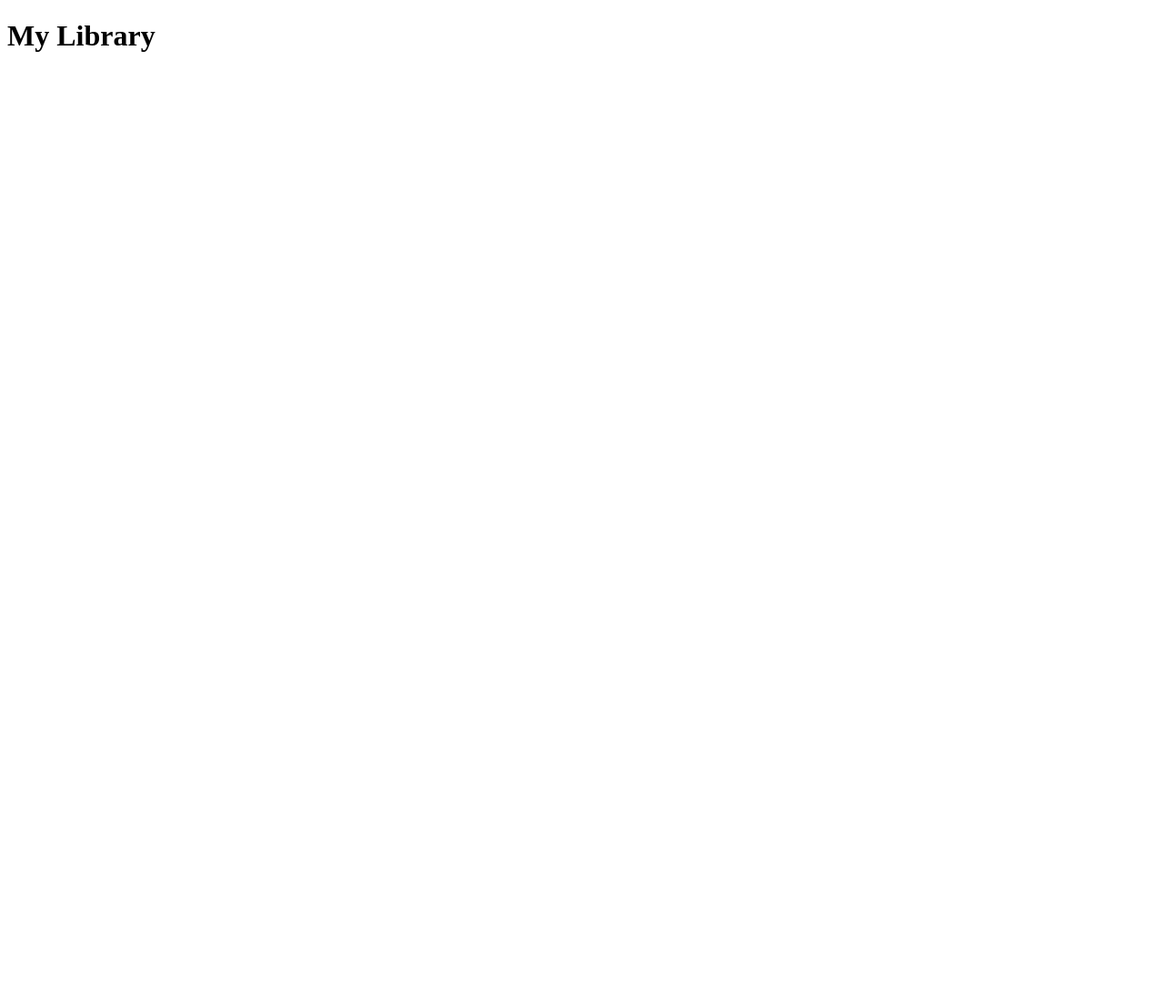
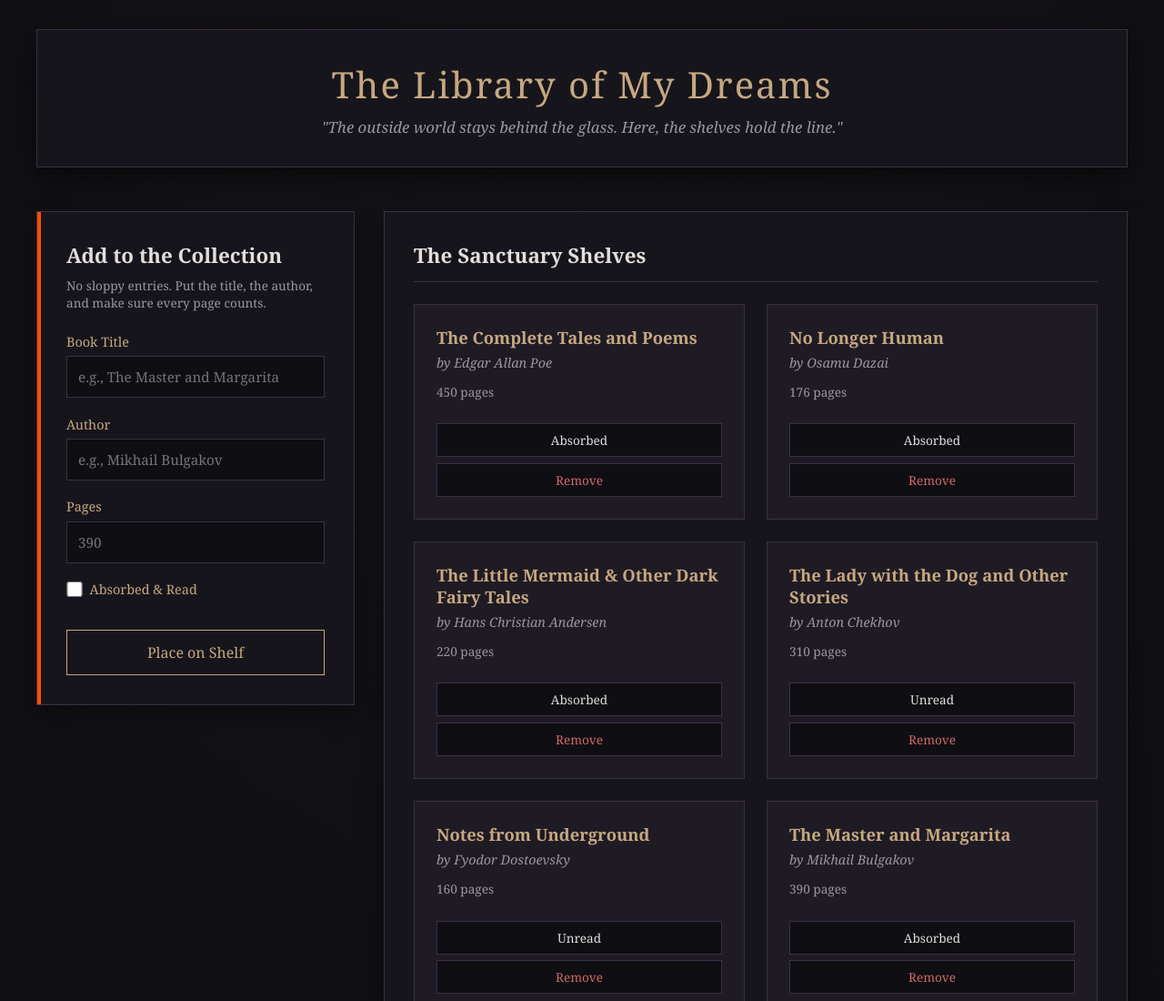
Before and after one commit to labrava0x/library-project, a plain HTML site: page index.html in a window 1280 px wide. Shown: the top 1100 px of the page at 91% size. Before the commit the page ends 800 px from the top, so only its background shows below. Drawn offline with Linux system fonts and the light colour scheme.

Commit message:
Add files via upload

```diff
--- a/index.html
+++ b/index.html
@@ -1,14 +1,67 @@
 <!DOCTYPE html>
 <html lang="en">
 <head>
-    <meta charset="UTF-8">
-    <meta name="viewport" content="width=device-width, initial-scale=1.0">
-    <title>Library Project</title>
+  <meta charset="UTF-8">
+  <meta name="viewport" content="width=device-width, initial-scale=1.0">
+  <title>The Library of My Dreams</title>
+  <link rel="stylesheet" href="style.css">
 </head>
 <body>
-    <h1>My Library</h1>
 
-    <!-- This links your JavaScript file to the HTML page -->
-    <script src="script.js" defer></script>
+  <!-- Sanctuary Container -->
+  <div class="sanctuary-wrapper">
+
+    <!-- Header / Atmosphere -->
+    <header class="sanctuary-header">
+      <div class="rain-overlay"></div>
+      <h1>The Library of My Dreams</h1>
+      <p class="tagline">"The outside world stays behind the glass. Here, the shelves hold the line."</p>
+    </header>
+
+    <main class="sanctuary-content">
+
+      <!-- Left Column: The Form Guarded by Absolute Standards -->
+      <section class="control-tower">
+        <h2>Add to the Collection</h2>
+        <p class="guardian-note">No sloppy entries. Put the title, the author, and make sure every page counts.</p>
+
+        <form id="book-form">
+          <div class="form-group">
+            <label for="title">Book Title</label>
+            <input type="text" id="title" required placeholder="e.g., The Master and Margarita">
+          </div>
+
+          <div class="form-group">
+            <label for="author">Author</label>
+            <input type="text" id="author" required placeholder="e.g., Mikhail Bulgakov">
+          </div>
+
+          <div class="form-group">
+            <label for="pages">Pages</label>
+            <input type="number" id="pages" required min="1" placeholder="390">
+          </div>
+
+          <div class="form-group checkbox-group">
+            <input type="checkbox" id="read">
+            <label for="read">Absorbed & Read</label>
+          </div>
+
+          <button type="submit" class="secure-btn">Place on Shelf</button>
+        </form>
+      </section>
+
+      <!-- Right Column: The Bookshelf Grid -->
+      <section class="bookshelf-wing">
+        <h2>The Sanctuary Shelves</h2>
+        <div id="library" class="library-grid">
+          <!-- Dynamic book cards rendered via JavaScript appear here -->
+        </div>
+      </section>
+
+    </main>
+
+  </div>
+
+  <script src="script.js"></script>
 </body>
 </html>
--- a/script.js
+++ b/script.js
@@ -1,18 +1,101 @@
+// ==========================================
+// 1. GLOBAL STATE & CONSTRUCTOR
+// ==========================================
+const myLibrary = [];
+
 function Book(title, author, pages, read) {
-  if (!new.target) {
-    throw new Error("You must use the 'new' operator to call the Book constructor");
-  }
-
   this.title = title;
   this.author = author;
   this.pages = pages;
   this.read = read;
 }
 
-Book.prototype.info = function() {
-  const readStatus = this.read ? "read already" : "not read yet";
-  return `${this.title} by ${this.author}, ${this.pages} pages, ${readStatus}`;
+// Prototype method to toggle read status
+Book.prototype.toggleRead = function() {
+  this.read = !this.read;
 };
 
-const theHobbit = new Book("The Hobbit", "J.R.R. Tolkien", 295, false);
-console.log(theHobbit.info());
+// ==========================================
+// 2. CORE FUNCTIONS
+// ==========================================
+function addBookToLibrary(title, author, pages, read) {
+  const newBook = new Book(title, author, pages, read);
+  myLibrary.push(newBook);
+  renderLibrary();
+}
+
+function renderLibrary() {
+  const libraryEl = document.querySelector('#library');
+  libraryEl.innerHTML = ''; // Wipe clean to prevent duplicates
+
+  myLibrary.forEach((book, index) => {
+    const card = document.createElement('div');
+    card.classList.add('book-card');
+    card.dataset.index = index; // Link DOM element to array index
+
+    card.innerHTML = `
+      <h3>${book.title}</h3>
+      <p class="author">by ${book.author}</p>
+      <p class="pages">${book.pages} pages</p>
+      <button class="toggle-read-btn">${book.read ? 'Absorbed' : 'Unread'}</button>
+      <button class="remove-btn">Remove</button>
+    `;
+
+    libraryEl.appendChild(card);
+  });
+}
+
+// ==========================================
+// 3. POPULATING THE SANCTUARY SHELVES
+// ==========================================
+
+// Your Gothic & Poetic Soul (INFP 4w5 Depth)
+addBookToLibrary("The Complete Tales and Poems", "Edgar Allan Poe", 450, true);
+addBookToLibrary("No Longer Human", "Osamu Dazai", 176, true);
+addBookToLibrary("The Little Mermaid & Other Dark Fairy Tales", "Hans Christian Andersen", 220, true);
+addBookToLibrary("The Lady with the Dog and Other Stories", "Anton Chekhov", 310, false);
+addBookToLibrary("Notes from Underground", "Fyodor Dostoevsky", 160, false);
+addBookToLibrary("The Master and Margarita", "Mikhail Bulgakov", 390, true);
+
+// Katsuki's Unyielding Core (ENTJ 8w7 Drive & Strategy)
+addBookToLibrary("The Book of Five Rings", "Miyamoto Musashi", 144, true);
+addBookToLibrary("Can't Hurt Me: Master Your Mind and Defy the Odds", "David Goggins", 364, true);
+addBookToLibrary("Endurance: Shackleton's Incredible Voyage", "Alfred Lansing", 400, true);
+
+// ==========================================
+// 4. EVENT LISTENERS
+// ==========================================
+
+// Form submission handler
+const bookForm = document.querySelector('#book-form');
+
+bookForm.addEventListener('submit', function(event) {
+  event.preventDefault(); // Stop the page from reloading
+
+  const title = document.querySelector('#title').value;
+  const author = document.querySelector('#author').value;
+  const pages = document.querySelector('#pages').value;
+  const read = document.querySelector('#read').checked;
+
+  addBookToLibrary(title, author, pages, read);
+  bookForm.reset();
+});
+
+// Event delegation for card buttons (Remove / Toggle Read)
+const libraryEl = document.querySelector('#library');
+
+libraryEl.addEventListener('click', function(e) {
+  const card = e.target.closest('.book-card');
+  if (!card) return;
+  const index = card.dataset.index;
+
+  if (e.target.classList.contains('remove-btn')) {
+    myLibrary.splice(index, 1);
+    renderLibrary();
+  }
+
+  if (e.target.classList.contains('toggle-read-btn')) {
+    myLibrary[index].toggleRead();
+    renderLibrary();
+  }
+});
--- /dev/null
+++ b/style.css
@@ -0,0 +1,282 @@
+/* ==========================================
+   THE LIBRARY OF OUR DREAMS - STYLESHEET
+   A fusion of gothic melancholia and unyielding grit
+   ========================================== */
+
+/* CSS Reset & Variables */
+*, *::before, *::after {
+  box-sizing: border-box;
+  margin: 0;
+  padding: 0;
+}
+
+:root {
+  --bg-deep: #0f0e13;          /* Midnight abyss */
+  --bg-surface: #17151c;       /* Dark timber shelving */
+  --card-bg: #1f1b24;          /* Worn leather texture feel */
+  --border-color: #3b2f44;     /* Muted gothic violet-gray */
+  --accent-gold: #c5a880;      /* Antique page glow / old paper */
+  --accent-blaze: #ff4d00;     /* Katsuki's explosive spark / accent red */
+  --text-main: #e2dedb;        /* Soft parchment white */
+  --text-muted: #9c95a3;       /* Faded ink */
+  --font-main: 'Georgia', serif; /* Classic literary feel */
+}
+
+body {
+  background-color: var(--bg-deep);
+  color: var(--text-main);
+  font-family: var(--font-main);
+  min-height: 100vh;
+  display: flex;
+  justify-content: center;
+  padding: 2rem 1rem;
+  position: relative;
+  overflow-x: hidden;
+}
+
+/* Subtle atmospheric rain/shadow overlay */
+body::before {
+  content: "";
+  position: absolute;
+  top: 0; left: 0; width: 100%; height: 100%;
+  background: radial-gradient(circle at 50% 20%, rgba(197, 168, 128, 0.03) 0%, transparent 70%);
+  pointer-events: none;
+}
+
+.sanctuary-wrapper {
+  width: 100%;
+  max-width: 1200px;
+  z-index: 1;
+}
+
+/* ==========================================
+   HEADER: ATMOSPHERE & TITLE
+   ========================================== */
+.sanctuary-header {
+  text-align: center;
+  margin-bottom: 3rem;
+  padding: 2rem;
+  background: var(--bg-surface);
+  border: 1px solid var(--border-color);
+  box-shadow: 0 10px 30px rgba(0, 0, 0, 0.6);
+  position: relative;
+}
+
+.sanctuary-header h1 {
+  font-size: 2.5rem;
+  color: var(--accent-gold);
+  letter-spacing: 2px;
+  margin-bottom: 0.5rem;
+  font-weight: normal;
+}
+
+.tagline {
+  font-style: italic;
+  color: var(--text-muted);
+  font-size: 1.05rem;
+}
+
+/* ==========================================
+   LAYOUT GRID
+   ========================================== */
+.sanctuary-content {
+  display: grid;
+  grid-template-columns: 350px 1fr;
+  gap: 2rem;
+}
+
+@media (max-width: 900px) {
+  .sanctuary-content {
+    grid-template-columns: 1fr;
+  }
+}
+
+/* ==========================================
+   LEFT COLUMN: CONTROL TOWER (THE FORM)
+   Guarded, structured, zero tolerance for sloppy code
+   ========================================== */
+.control-tower {
+  background: var(--bg-surface);
+  border: 1px solid var(--border-color);
+  padding: 2rem;
+  height: fit-content;
+  box-shadow: 0 8px 24px rgba(0, 0, 0, 0.4);
+  position: relative;
+}
+
+/* A sharp, unyielding accent line representing his protective boundary */
+.control-tower::before {
+  content: "";
+  position: absolute;
+  top: 0; left: 0; width: 4px; height: 100%;
+  background: var(--accent-blaze);
+}
+
+.control-tower h2 {
+  font-size: 1.4rem;
+  margin-bottom: 0.5rem;
+  color: var(--text-main);
+}
+
+.guardian-note {
+  font-size: 0.85rem;
+  color: var(--text-muted);
+  margin-bottom: 1.5rem;
+  line-height: 1.4;
+}
+
+.form-group {
+  margin-bottom: 1.2rem;
+}
+
+.form-group label {
+  display: block;
+  font-size: 0.9rem;
+  color: var(--accent-gold);
+  margin-bottom: 0.4rem;
+}
+
+.form-group input[type="text"],
+.form-group input[type="number"] {
+  width: 100%;
+  padding: 0.75rem;
+  background: var(--bg-deep);
+  border: 1px solid var(--border-color);
+  color: var(--text-main);
+  font-family: var(--font-main);
+  font-size: 0.95rem;
+  transition: border-color 0.2s ease;
+}
+
+.form-group input:focus {
+  outline: none;
+  border-color: var(--accent-blaze);
+}
+
+.checkbox-group {
+  display: flex;
+  align-items: center;
+  gap: 0.5rem;
+  margin-top: 1rem;
+}
+
+.checkbox-group input[type="checkbox"] {
+  accent-color: var(--accent-blaze);
+  width: 1.1rem;
+  height: 1.1rem;
+}
+
+.checkbox-group label {
+  margin-bottom: 0;
+  cursor: pointer;
+}
+
+.secure-btn {
+  width: 100%;
+  padding: 0.8rem;
+  background: transparent;
+  color: var(--accent-gold);
+  border: 1px solid var(--accent-gold);
+  font-family: var(--font-main);
+  font-size: 1rem;
+  cursor: pointer;
+  margin-top: 1rem;
+  transition: all 0.3s ease;
+}
+
+.secure-btn:hover {
+  background: var(--accent-gold);
+  color: var(--bg-deep);
+  box-shadow: 0 0 15px rgba(197, 168, 128, 0.3);
+}
+
+/* ==========================================
+   RIGHT COLUMN: THE BOOKSHELF WING
+   ========================================== */
+.bookshelf-wing {
+  background: var(--bg-surface);
+  border: 1px solid var(--border-color);
+  padding: 2rem;
+  box-shadow: 0 8px 24px rgba(0, 0, 0, 0.4);
+}
+
+.bookshelf-wing h2 {
+  font-size: 1.4rem;
+  margin-bottom: 1.5rem;
+  color: var(--text-main);
+  border-bottom: 1px solid var(--border-color);
+  padding-bottom: 0.8rem;
+}
+
+.library-grid {
+  display: grid;
+  grid-template-columns: repeat(auto-fill, minmax(240px, 1fr));
+  gap: 1.5rem;
+}
+
+/* ==========================================
+   BOOK CARDS (THE VOLUMES)
+   ========================================== */
+.book-card {
+  background: var(--card-bg);
+  border: 1px solid var(--border-color);
+  padding: 1.5rem;
+  display: flex;
+  flex-direction: column;
+  justify-content: space-between;
+  position: relative;
+  transition: transform 0.2s ease, box-shadow 0.2s ease;
+}
+
+.book-card:hover {
+  transform: translateY(-3px);
+  box-shadow: 0 6px 20px rgba(0, 0, 0, 0.5);
+  border-color: var(--accent-gold);
+}
+
+.book-card h3 {
+  font-size: 1.15rem;
+  color: var(--accent-gold);
+  margin-bottom: 0.4rem;
+  line-height: 1.3;
+}
+
+.book-card .author {
+  font-size: 0.9rem;
+  color: var(--text-muted);
+  margin-bottom: 0.8rem;
+  font-style: italic;
+}
+
+.book-card .pages {
+  font-size: 0.85rem;
+  color: var(--text-muted);
+  margin-bottom: 1.2rem;
+}
+
+/* Card Buttons */
+.book-card button {
+  padding: 0.5rem;
+  font-family: var(--font-main);
+  font-size: 0.85rem;
+  cursor: pointer;
+  border: 1px solid var(--border-color);
+  background: var(--bg-deep);
+  color: var(--text-main);
+  margin-top: 0.4rem;
+  transition: background 0.2s ease;
+}
+
+.toggle-read-btn:hover {
+  background: rgba(197, 168, 128, 0.15);
+  border-color: var(--accent-gold);
+}
+
+.remove-btn {
+  color: #d16969 !important;
+}
+
+.remove-btn:hover {
+  background: rgba(209, 105, 105, 0.15) !important;
+  border-color: #d16969;
+}
```
